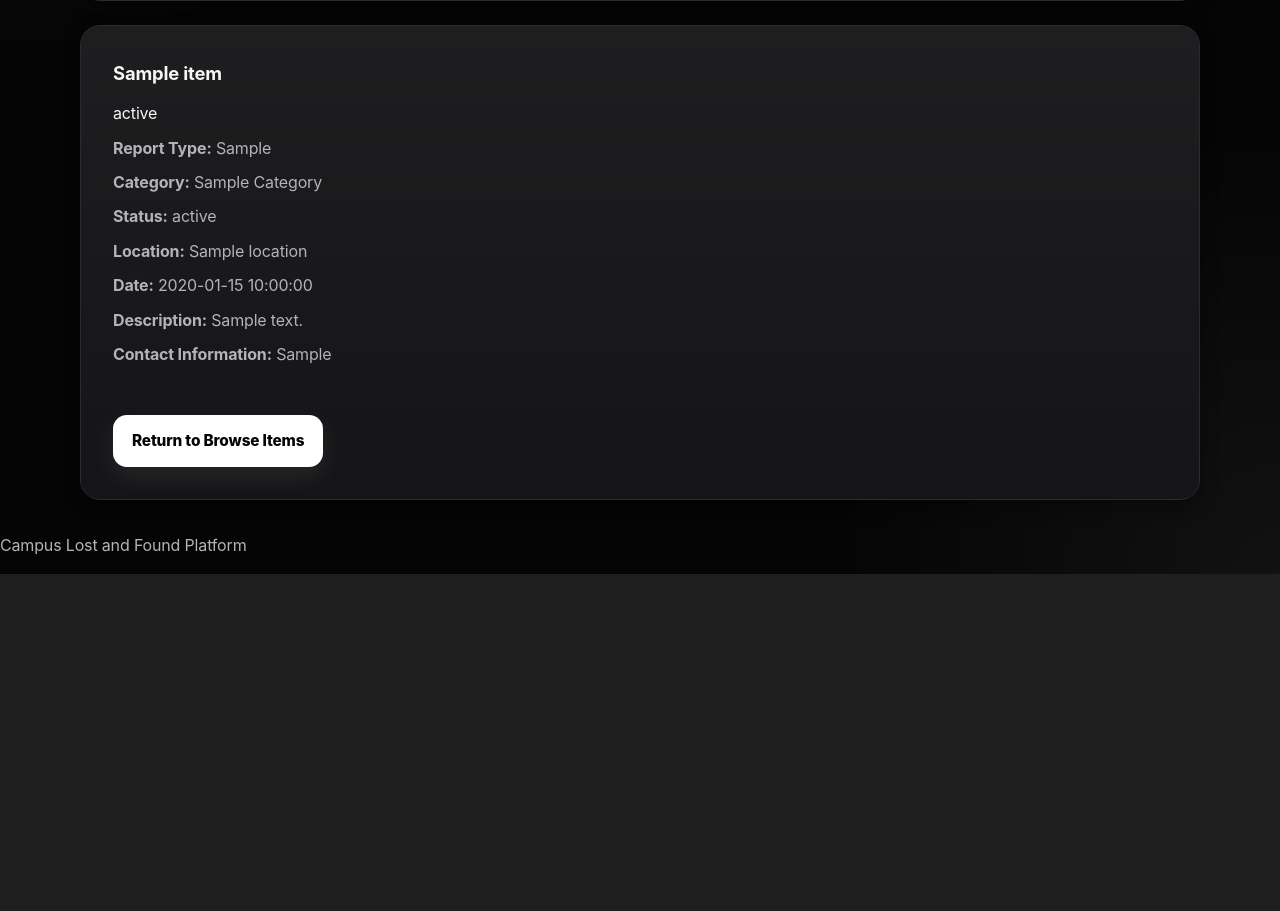
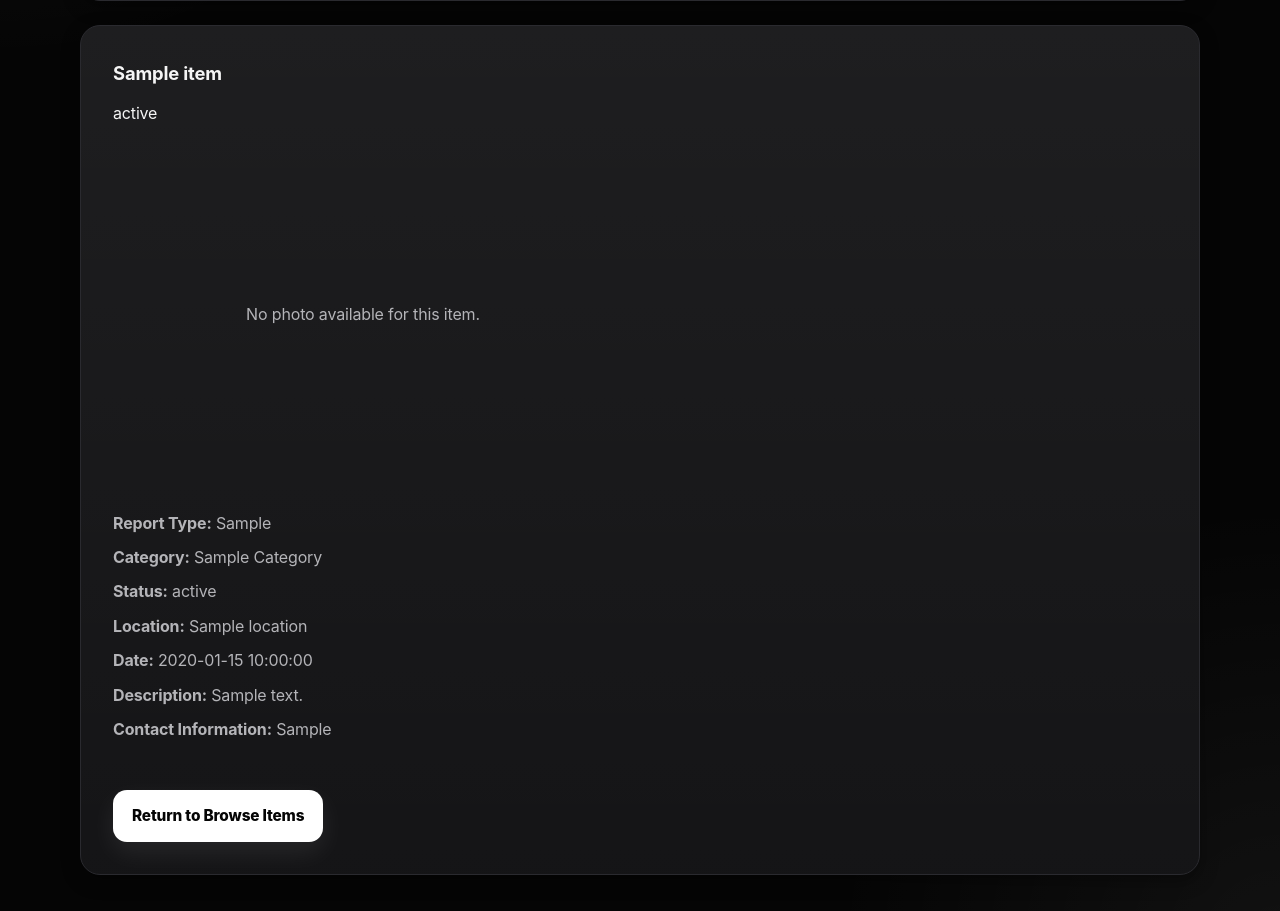
Before and after one commit to ZhihaoTang615/campus-lost-and-found-platform, a Flask app: template templates/item-details.html in a window 1280 px wide. Shown: the part 452-1363 px from the top of the page. Before the commit the page ends 1026 px from the top, so only its background shows below. Run offline with Flask 3, Linux system fonts and the light colour scheme; the template is opened without the code that fills it: most values are stand-ins (such as "Sample title", 1, 10 or a date in 2020).

Commit message:
Add uploaded photo display to item details page

```diff
--- a/templates/item-details.html
+++ b/templates/item-details.html
@@ -51,12 +51,26 @@
 
         {% if item.image_path %}
         <div class="item-image-container">
+
           <img
             src="{{ url_for('static', filename=item.image_path) }}"
             alt="Photo of {{ item.item_name }}"
             class="item-image"
+            onerror="this.style.display='none'; this.nextElementSibling.style.display='flex';"
           />
+
+          <div class="item-image-placeholder" style="display:none;">
+            <p>No photo available for this item.</p>
+          </div>
+
         </div>
+
+        {% else %}
+
+        <div class="item-image-placeholder">
+          <p>No photo available for this item.</p>
+        </div>
+
         {% endif %}
 
         <div class="item-information item-details-information">
```
